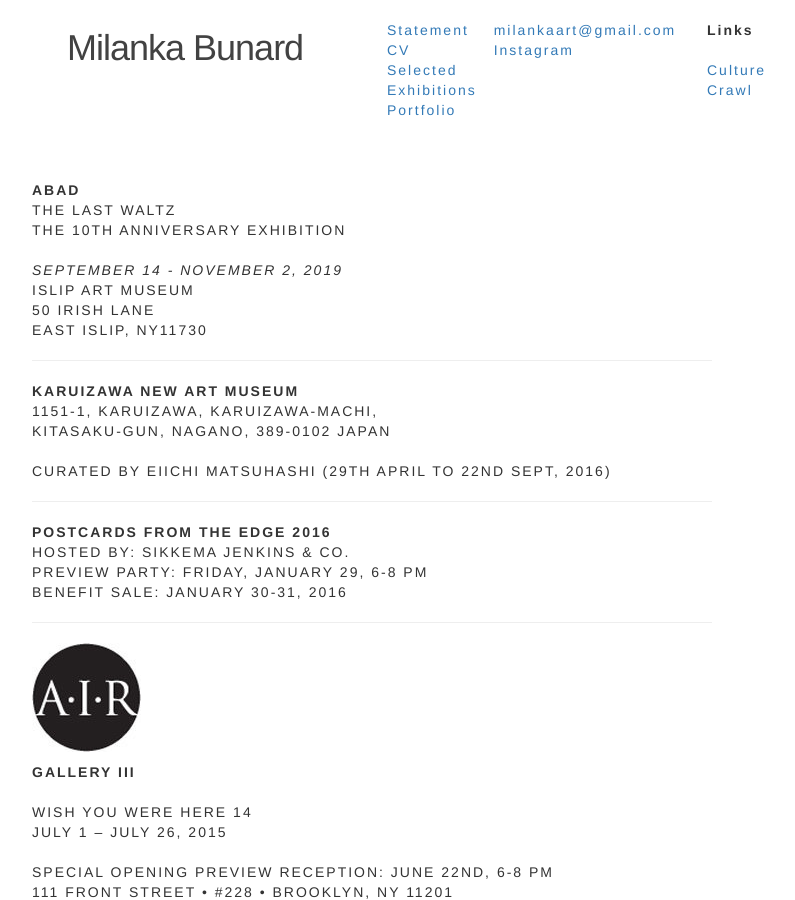
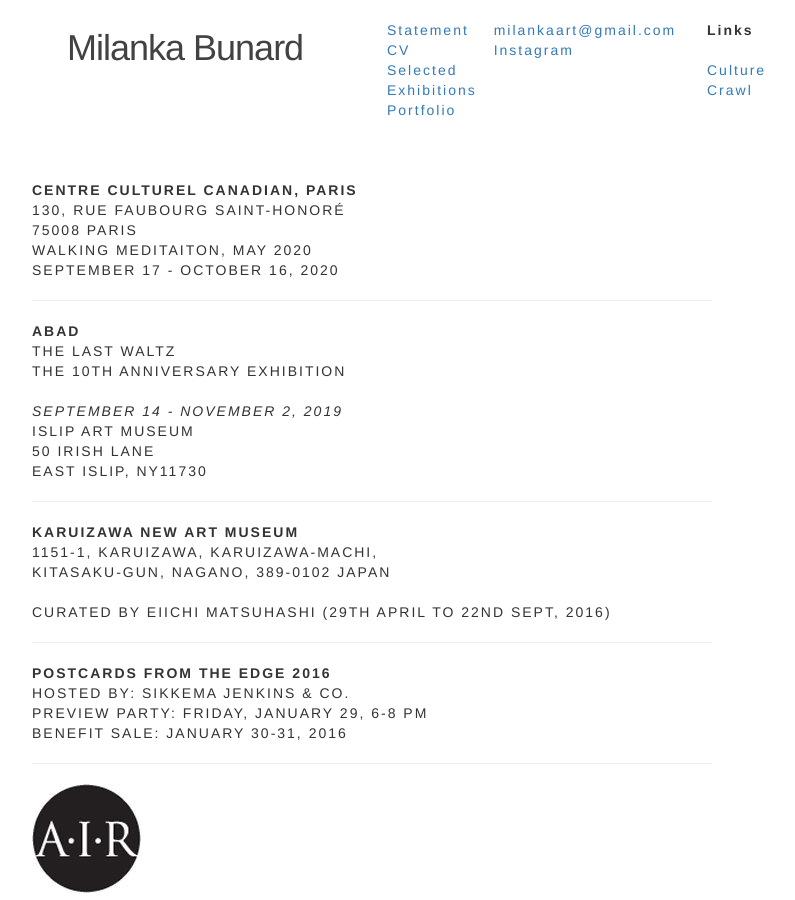
Before and after one commit to milankabunard/milankabunard.github.io, a Jekyll site: the page built from exhibitions.md, in a window 1280 px wide and 900 px high. Shown: the whole window, without its empty margins (268-1063 px from the left). Built offline with Jekyll 4.4.1, drawn with Linux system fonts in a browser that asks for light colours.

Commit message:
Update exhibitions.md

```diff
--- a/exhibitions.md
+++ b/exhibitions.md
@@ -2,6 +2,14 @@
 layout: page
 title:
 permalink: /exhibitions/
+---
+
+|**Centre Culturel Canadian, Paris**|
+|130, rue Faubourg Saint-Honoré|
+|75008 Paris|
+|Walking Meditaiton, May 2020|
+|SEPTEMBER 17 - OCTOBER 16, 2020|
+
 ---
 
 |**ABAD**|
```
